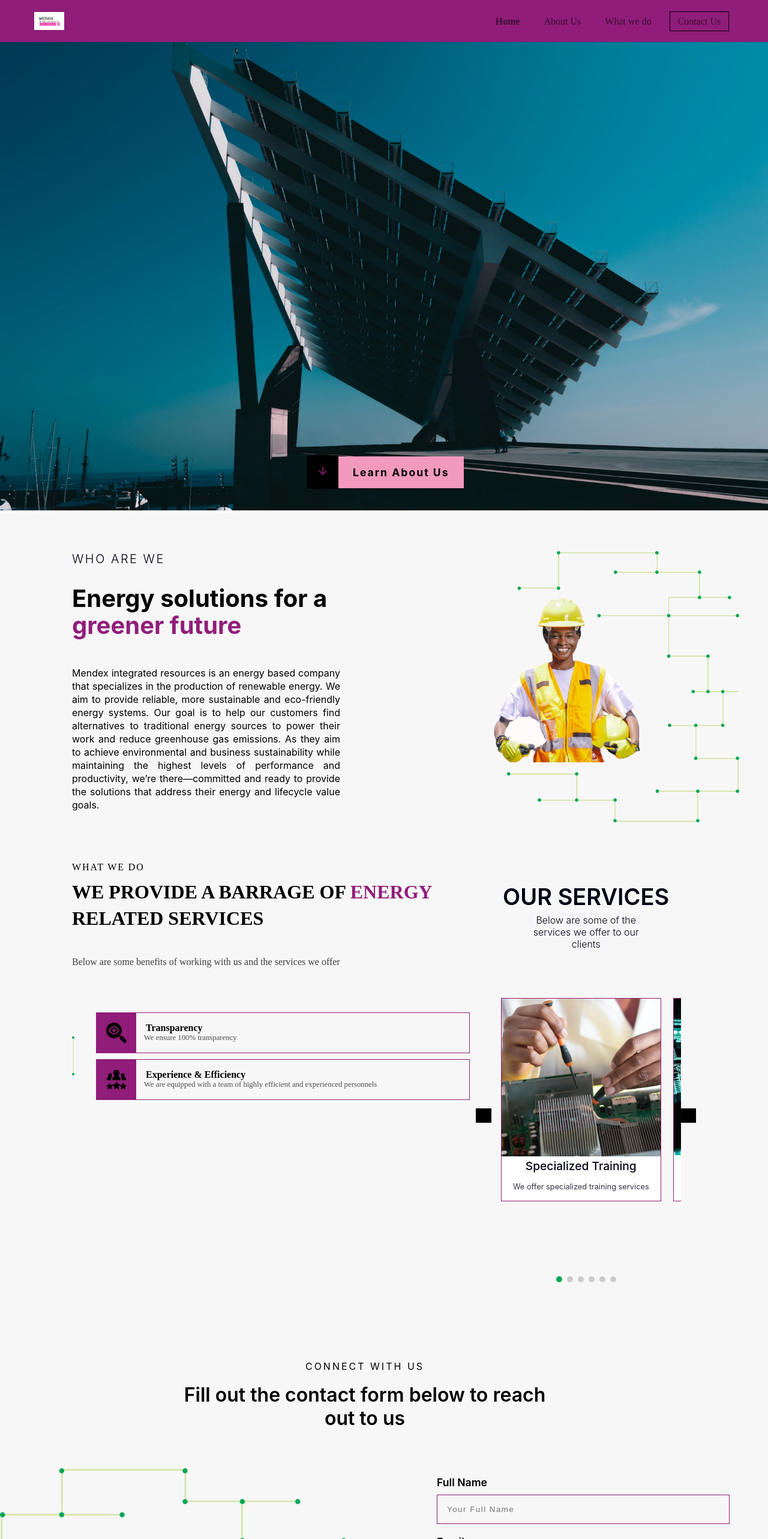
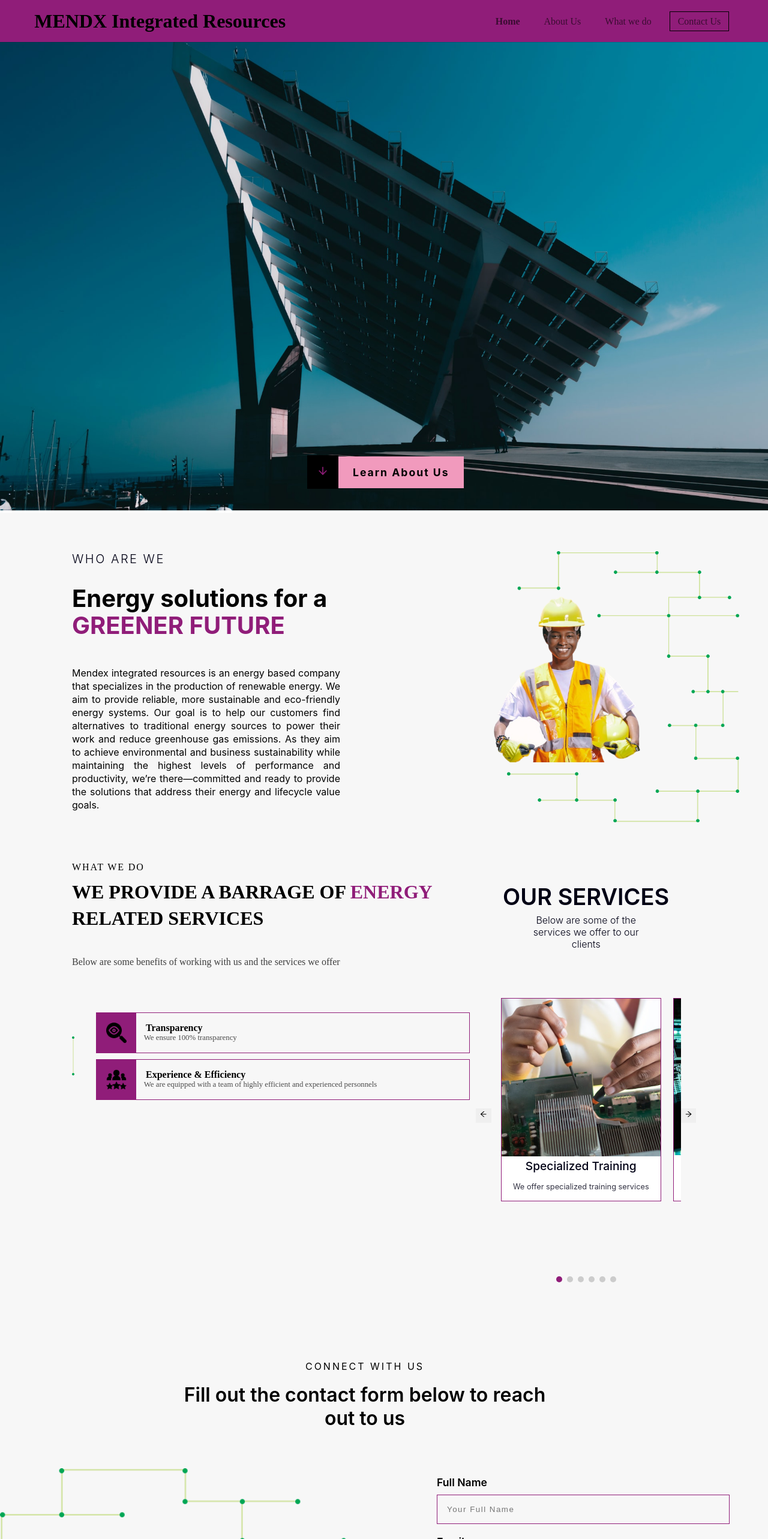
Before and after one commit to GZMaster/mendx, a React (Create React App) app: page / in a window 1280 px wide. Shown: the top 2566 px of the page at 60% size. Built offline with nearby package versions, Linux system fonts and the light colour scheme.

Commit message:
navbar change

```diff
--- a/src/App.js
+++ b/src/App.js
@@ -2,7 +2,6 @@ import React from "react";
 import { Outlet } from "react-router-dom";
 import NavBar from "./components/navbar/NavBar";
 import Footer from "./components/footer/Footer";
-import "./Colors.scss";
 
 function App() {
   return (
--- a/src/components/navbar/NavBar.jsx
+++ b/src/components/navbar/NavBar.jsx
@@ -19,7 +19,8 @@ const NavBar = () => {
   return (
     <div className="nav__component">
       <div className="nav__header">
-        <img className="logo" src={logo} alt="" />
+        {/* <img className="logo" src={logo} alt="" /> */}
+        <h1 className='companyName'>MENDX Integrated Resources</h1>
       </div>
 
       {isPageWide ? (
--- a/src/components/navbar/NavBar.scss
+++ b/src/components/navbar/NavBar.scss
@@ -19,12 +19,16 @@
 .nav__header {
   display: flex;
   align-items: center;
-  width: 20%;
+  width: 50%;
   margin-left: 3%;
 }
 
 .logo {
   width: 20%;
+}
+
+.companyName {
+  color: $Black;
 }
 
 .links__content {
--- a/src/pages/about/About.jsx
+++ b/src/pages/about/About.jsx
@@ -9,7 +9,7 @@ const About = () => {
           <div className="A_Text_Title">WHO ARE WE</div>
           <h3 className="A_Text_Header">
             <span>Energy solutions for a </span>
-            <span className="A_Green">greener future</span>
+            <span className="A_Green">GREENER FUTURE</span>
           </h3>
           <p>
             Mendex integrated resources is an energy based company that specializes in the production of renewable energy. We aim to provide reliable, more sustainable and eco-friendly energy systems. Our goal is to help our customers find alternatives to traditional energy sources to power their work and reduce greenhouse gas emissions. As they aim to achieve environmental and business sustainability while maintaining the highest levels of performance and productivity, we’re there—committed and ready to provide the solutions that address their energy and lifecycle value goals.
--- a/src/pages/services/Services.scss
+++ b/src/pages/services/Services.scss
@@ -163,7 +163,7 @@
   background: #cccccc;
 }
 .pagination span.active {
-  background: #00a654;
+  background: $Base-color;
 }
 .pagination span:before {
   content: "";
@@ -204,13 +204,13 @@
   border-style: none;
   height: 24px;
   outline: none;
-  background-color: $Black;
+  // background-color: $Black;
 }
 .S_Right_Button {
   border-style: none;
   height: 24px;
   outline: none;
-  background-color: $Black;
+  // background-color: $Black;
 }
 @media screen and (min-width: 769px) and (max-width: 1199px) {
   .S_Wrapper {
```
